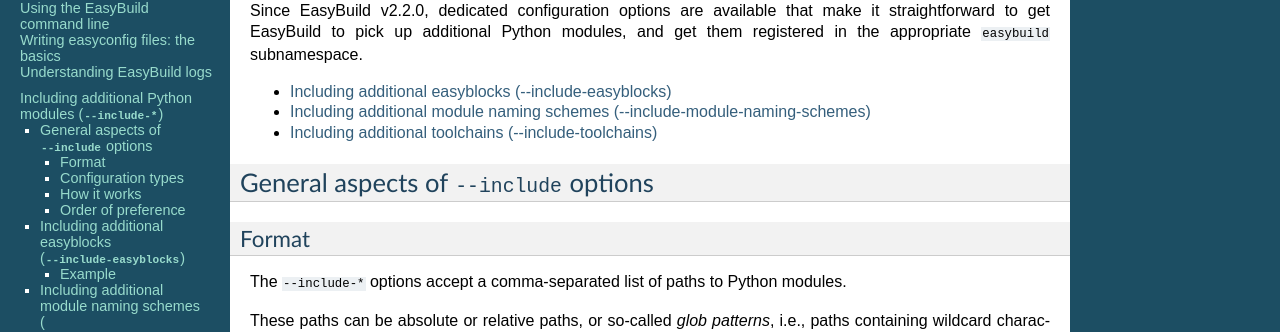
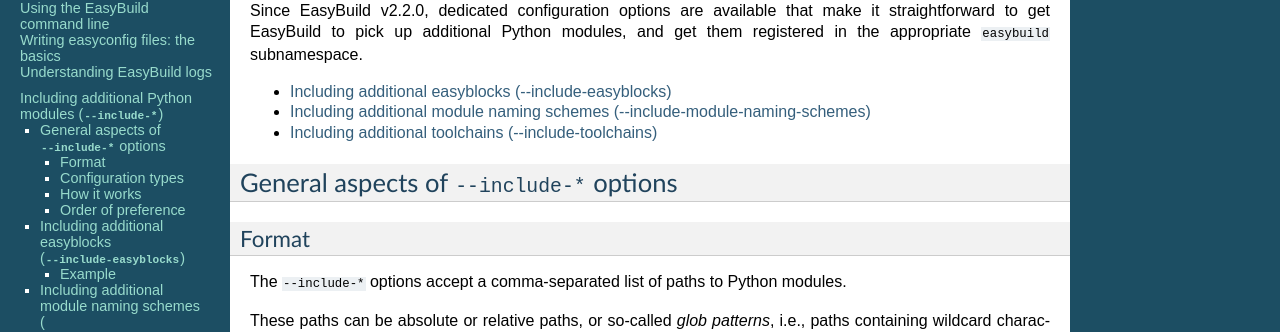
Before and after one commit to easybuilders/easybuild, a Sphinx documentation site: the page built from docs/Including_additional_Python_modules.rst, in a window 1280 px wide and 900 px high. Shown: the part 192-524 px from the top of the window. Built offline with Sphinx 7.4.7, drawn with Linux system fonts in a browser that asks for light colours.

Commit message:
fix remark

```diff
--- a/docs/Including_additional_Python_modules.rst
+++ b/docs/Including_additional_Python_modules.rst
@@ -18,7 +18,7 @@
 
 .. _include_general_remarks:
 
-General aspects of ``--include`` options
+General aspects of ``--include-*`` options
 ------------------------------------------
 
 Format
```
